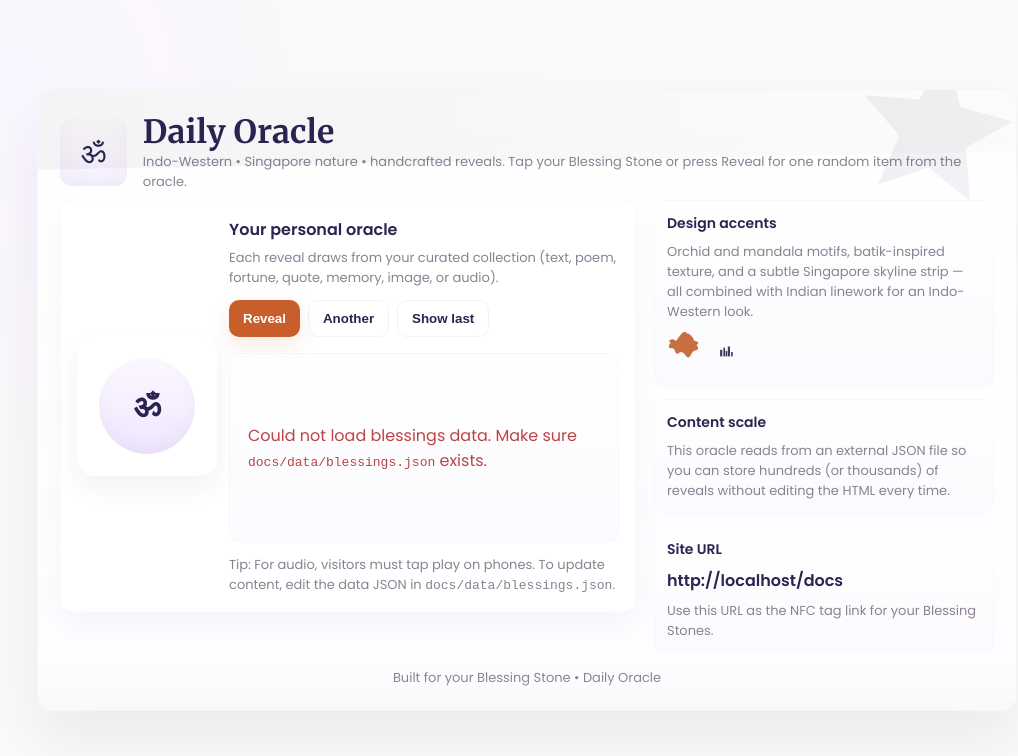
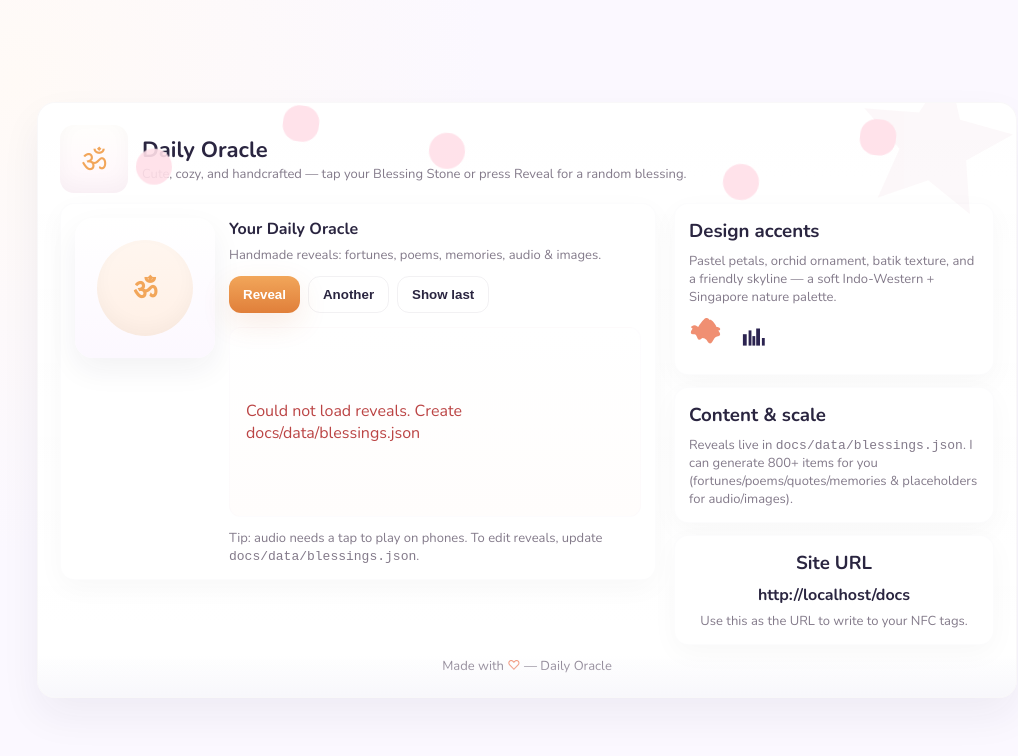
Before and after one commit to gshreya2003-collab/Shreya-s-daily-message-hub, a plain HTML site: page docs/index.html in a window 1280 px wide. Shown: the whole page, without its empty margins (113-1131 px from the left). Drawn offline with nearby package versions, Linux system fonts and the light colour scheme; no server answers.

Commit message:
Update index.html

```diff
--- a/docs/index.html
+++ b/docs/index.html
@@ -3,158 +3,127 @@
 <head>
   <meta charset="utf-8" />
   <meta name="viewport" content="width=device-width,initial-scale=1" />
-  <title>Daily Oracle • Tarot Stone</title>
+  <title>Daily Oracle — Blessing Stone</title>
 
-  <!-- fonts -->
-  <link href="https://fonts.googleapis.com/css2?family=Poppins:wght@300;400;600&family=Merriweather:wght@300;400;700&display=swap" rel="stylesheet">
+  <!-- Cute friendly fonts -->
+  <link href="https://fonts.googleapis.com/css2?family=Nunito:wght@300;400;700&family=Merriweather:wght@300;400;700&display=swap" rel="stylesheet">
 
   <style>
   :root{
-      --bg:#fbfaf8;
-      --card:#fff;
-      --ink:#2b2430;
-      --accent:#c85f2a;   /* saffron-like */
-      --deep:#2b2350;     /* indigo */
-      --leaf:#2a6f4a;
-      --muted:#8c8192;
-      --glass: rgba(255,255,255,0.7);
+    --bg1: #fffcfb;
+    --petal:#ffdfe8;    /* soft pink petal */
+    --mint:#daf6ea;     /* mint */
+    --lilac:#f5e9ff;    /* lilac */
+    --saffron:#f2a65a;  /* warm accent */
+    --ink:#2a2540;
+    --muted:#837a8a;
+    --card:#ffffff;
+    --glass: rgba(255,255,255,0.75);
+    --shadow: 0 18px 40px rgba(40,30,70,0.06);
   }
   *{box-sizing:border-box}
   html,body{height:100%;margin:0}
   body{
-      font-family:"Poppins",sans-serif;
     background:
-        radial-gradient(circle at 10% 10%, #faf6ff 0%, var(--bg) 40%),
-        repeating-linear-gradient(135deg, rgba(0,0,0,0.01) 0 2px, transparent 2px 10px);
+      radial-gradient(circle at 10% 10%, #fffaf6 0%, #fbf8ff 35%),
+      linear-gradient(180deg, rgba(250,245,250,0.02), rgba(245,244,250,0.02));
+    font-family: "Nunito", system-ui, -apple-system, "Segoe UI", Roboto, "Helvetica Neue", Arial;
     color:var(--ink);
-      -webkit-font-smoothing:antialiased;
-      padding:20px;
-      display:flex;
-      align-items:center;
-      justify-content:center;
+    padding:22px;
+    display:flex;align-items:center;justify-content:center;
   }
 
+  /* main wrapper */
   .wrap{
-      width:100%;
-      max-width:980px;
-      background:linear-gradient(180deg,rgba(255,255,255,0.96),rgba(253,252,255,0.99));
-      border-radius:16px;
-      padding:22px;
-      box-shadow: 0 30px 60px rgba(40,30,80,0.07);
-      position:relative;
-      overflow:hidden;
-      border:1px solid rgba(30,20,40,0.03);
+    width:100%; max-width:980px; border-radius:18px; padding:22px;
+    background: linear-gradient(180deg, rgba(255,255,255,0.95), rgba(255,255,255,0.98));
+    box-shadow:var(--shadow); border:1px solid rgba(60,40,80,0.03);
+    position:relative; overflow:hidden;
   }
 
-    /* header decorative */
-    .banner {
-      position:absolute; left:-10%; right:-10%; top:-24px; height:120px;
-      background: linear-gradient(90deg, rgba(45,34,75,0.06), rgba(200,95,40,0.02));
-      clip-path: polygon(0 0, 100% 0, 100% 70%, 0 88%);
+  /* soft decorative corners (orchid petals) */
+  .corner {
+    position:absolute; right:-40px; top:-40px; width:260px; opacity:0.08; transform:rotate(10deg);
+  }
+  .bottom-strip {
+    position:absolute; left:0; right:0; bottom:0; height:42px;
+    background: linear-gradient(180deg, rgba(255,255,255,0), rgba(245,244,250,0.7));
     pointer-events:none;
-      opacity:0.95;
   }
 
-    header {
-      display:flex; gap:16px; align-items:center; margin-bottom:8px;
+  header{display:flex;gap:14px;align-items:center;margin-bottom:10px}
+  .logo{
+    width:68px;height:68px;border-radius:14px;display:flex;align-items:center;justify-content:center;
+    background:linear-gradient(180deg,#fffefc,#fff6fb); font-family:"Merriweather", serif;
+    color:var(--saffron); font-size:30px; box-shadow: inset 0 -8px 20px rgba(0,0,0,0.03)
   }
-    .logo {
-      width:68px;height:68px;border-radius:12px;
-      background:linear-gradient(180deg,#fffefc,#f6f1ff);
-      display:flex;align-items:center;justify-content:center;
-      font-family:"Merriweather",serif;color:var(--deep); font-size:30px;
-      box-shadow: inset 0 -8px 20px rgba(0,0,0,0.03);
-    }
-    h1{margin:0;font-family:"Merriweather",serif;font-weight:700;color:var(--deep);letter-spacing:0.2px}
+  h1{margin:0;font-size:22px;color:var(--ink);font-weight:700}
   p.lead{margin:0;color:var(--muted);font-size:13px}
 
-    .grid { display:grid; grid-template-columns: 1fr 340px; gap:18px; align-items:start; }
-    @media (max-width:860px){ .grid{grid-template-columns:1fr} }
+  /* grid */
+  .grid{display:grid;grid-template-columns:1fr 320px;gap:18px;align-items:start}
+  @media (max-width:880px){.grid{grid-template-columns:1fr}}
 
-    /* left card */
-    .card {
-      background:var(--card); border-radius:12px; padding:16px; box-shadow:0 10px 30px rgba(40,30,70,0.04); border:1px solid rgba(80,60,120,0.02);
+  .card{background:var(--card);border-radius:14px;padding:14px;border:1px solid rgba(120,100,160,0.02);box-shadow:0 8px 28px rgba(20,15,40,0.03)}
+
+  /* left primary area */
+  .stone-row{display:flex;gap:14px;align-items:flex-start}
+  .stone-box{width:140px;height:140px;border-radius:18px;background:linear-gradient(180deg,#fff,#fcf8ff);display:flex;align-items:center;justify-content:center;box-shadow:0 12px 30px rgba(40,30,60,0.06)}
+  .stone-core{width:96px;height:96px;border-radius:50%;display:flex;align-items:center;justify-content:center;font-family:"Merriweather",serif;color:var(--saffron);font-weight:700;font-size:28px;background:linear-gradient(180deg,#fff6ef,#fff0e6);box-shadow:inset 0 -8px 18px rgba(0,0,0,0.03)}
+
+  .meta-line{color:var(--muted);font-size:13px;margin-top:6px}
+
+  .controls{display:flex;gap:10px;margin-top:10px;flex-wrap:wrap}
+  .btn{
+    background:linear-gradient(180deg,var(--saffron),#e07f3a);
+    color:white;border:0;padding:10px 14px;border-radius:12px;cursor:pointer;font-weight:700;box-shadow:0 10px 30px rgba(200,90,30,0.12);
+    transition:transform .12s ease, box-shadow .12s ease;
   }
+  .btn:hover{transform:translateY(-3px)}
+  .btn.secondary{background:transparent;color:var(--ink);border:1px solid rgba(40,30,60,0.06);box-shadow:none;font-weight:600}
 
-    .stone-row { display:flex; gap:12px; align-items:center; }
-    .stone-box {
-      width:140px; height:140px; border-radius:18px;
-      background: linear-gradient(180deg,#fff #f4f1ff);
-      display:flex;align-items:center;justify-content:center;
-      box-shadow: 0 12px 26px rgba(60,40,80,0.06);
-      position:relative;
-    }
-    .stone-core {
-      width:96px;height:96px;border-radius:50%;
-      background:linear-gradient(180deg,#fbf8ff,#efe6ff);
-      display:flex;align-items:center;justify-content:center;
-      font-family:"Merriweather",serif;color:var(--deep); font-weight:700; font-size:32px;
-      box-shadow: inset 0 -8px 18px rgba(0,0,0,0.03);
-    }
+  #result{margin-top:14px;min-height:190px;padding:16px;border-radius:12px;background:linear-gradient(180deg,#fff,#fffdfc);border:1px solid rgba(200,180,220,0.04);display:flex;align-items:center;justify-content:center;flex-direction:column}
+  .blessing{font-family:"Merriweather",serif;color:var(--deep);font-size:20px;line-height:1.5;text-align:center;margin:0;padding:0 12px;white-space:pre-wrap}
+  .tiny-meta{margin-top:12px;color:var(--muted);font-size:13px}
 
-    .controls { display:flex; gap:10px; margin-top:6px; flex-wrap:wrap }
-    .btn {
-      background:var(--accent); color:#fff; padding:10px 14px; border-radius:10px; border:0; cursor:pointer; font-weight:600;
-      box-shadow: 0 8px 22px rgba(200,80,30,0.12);
-    }
-    .btn.ghost { background:transparent; color:var(--deep); border:1px solid rgba(60,40,80,0.06); box-shadow:none }
+  /* cute floating petals */
+  .petal { position:absolute; width:36px; height:36px; border-radius:50%; background:var(--petal); opacity:0.9; filter:blur(.2px); transform-origin:center; animation: floaty 6s infinite ease-in-out; pointer-events:none }
+  .petal.p1{left:10%; top:8%; animation-delay:0s}
+  .petal.p2{left:25%; top:2%; animation-delay:1.5s}
+  .petal.p3{left:40%; top:6%; animation-delay:.7s}
+  .petal.p4{left:70%; top:12%; animation-delay:2s}
+  .petal.p5{left:84%; top:4%; animation-delay:3s}
 
-    #result {
-      margin-top:16px; min-height:190px; padding:18px; border-radius:12px; background:linear-gradient(180deg,#fff,#fbfbff);
-      border:1px solid rgba(100,80,150,0.03); display:flex; align-items:center; justify-content:center; flex-direction:column;
-    }
-    .blessing { font-family:"Merriweather", serif; color:var(--deep); font-size:20px; text-align:center; line-height:1.5; white-space:pre-wrap; margin:0; padding:0 8px }
-    .meta { margin-top:12px; color:var(--muted); font-size:13px }
+  @keyframes floaty{0%{transform:translateY(0) rotate(0)}50%{transform:translateY(-10px) rotate(8deg)}100%{transform:translateY(0) rotate(0)}}
 
-    /* right panel with motifs */
-    .aside {
-      display:flex; flex-direction:column; gap:12px;
-    }
-    .motif {
-      border-radius:12px; padding:12px; background:linear-gradient(180deg,#fff,#fbfbff); border:1px solid rgba(80,60,120,0.02);
-    }
-    .motif h3 { margin:0 0 8px 0; font-size:14px; color:var(--deep) }
-    .motif p { margin:0; color:var(--muted); font-size:13px }
+  /* right column */
+  .aside { display:flex;flex-direction:column;gap:12px }
+  .motif h3{margin:0 0 8px 0;color:var(--ink)}
+  .motif p{margin:0;color:var(--muted);font-size:13px}
+  .preview-img{width:100%;border-radius:10px;display:block;margin-top:10px;object-fit:cover;height:140px}
 
-    .ornament { display:flex; gap:8px; align-items:center; margin-top:8px }
-    .ornament svg { width:44px; height:44px; opacity:0.9 }
+  footer{text-align:center;margin-top:14px;color:var(--muted);font-size:13px}
 
-    /* footer */
-    footer { margin-top:14px; text-align:center; color:var(--muted); font-size:13px }
-
-    /* small screens safety */
+  /* responsive safety */
   @media (max-width:520px){
-      .stone-core{font-size:26px;width:78px;height:78px}
+    .stone-box{width:110px;height:110px}
+    .stone-core{width:70px;height:70px;font-size:20px}
     .btn{padding:8px 10px}
   }
-
-    /* subtle mandala top-right */
-    .mandala {
-      position:absolute; right:-40px; top:-40px; width:260px; opacity:0.06; transform:rotate(10deg);
-    }
-
-    /* decorative skyline strip bottom */
-    .skyline {
-      position:absolute; left:0; right:0; bottom:0; height:32px; background:
-      linear-gradient(180deg, rgba(255,255,255,0), rgba(245,245,247,0.6));
-      display:block; pointer-events:none;
-    }
-
   </style>
 </head>
 <body>
-  <div class="wrap" role="main">
-    <div class="banner" aria-hidden="true"></div>
-    <!-- subtle mandala -->
-    <svg class="mandala" viewBox="0 0 200 200" xmlns="http://www.w3.org/2000/svg" aria-hidden="true">
-      <g fill="#2b2350"><path d="M100 2 L116 40 L158 44 L126 70 L136 110 L100 90 L64 110 L74 70 L42 44 L84 40 Z"></path></g>
+  <div class="wrap" role="main" aria-live="polite">
+    <!-- decorative -->
+    <svg class="corner" viewBox="0 0 200 200" xmlns="http://www.w3.org/2000/svg" aria-hidden="true">
+      <g fill="#dba6b8"><path d="M100 2 L116 40 L158 44 L126 70 L136 110 L100 90 L64 110 L74 70 L42 44 L84 40 Z"/></g>
     </svg>
 
     <header>
       <div class="logo">ॐ</div>
       <div>
         <h1>Daily Oracle</h1>
-        <p class="lead">Indo-Western • Singapore nature • handcrafted reveals. Tap your Blessing Stone or press Reveal for one random item from the oracle.</p>
+        <p class="lead">Cute, cozy, and handcrafted — tap your Blessing Stone or press Reveal for a random blessing.</p>
       </div>
     </header>
 
@@ -165,87 +134,84 @@
           <div class="stone-box" aria-hidden="true"><div class="stone-core">ॐ</div></div>
 
           <div style="flex:1">
-            <div style="display:flex;justify-content:space-between;align-items:start;gap:12px;flex-wrap:wrap">
+            <div style="display:flex;justify-content:space-between;align-items:flex-start;gap:12px;flex-wrap:wrap">
               <div>
-                <div style="font-weight:700;color:var(--deep)">Your personal oracle</div>
-                <div style="color:var(--muted);font-size:13px;margin-top:6px">Each reveal draws from your curated collection (text, poem, fortune, quote, memory, image, or audio).</div>
+                <div style="font-weight:800;color:var(--ink)">Your Daily Oracle</div>
+                <div class="meta-line">Handmade reveals: fortunes, poems, memories, audio & images.</div>
               </div>
+
               <div style="display:flex;gap:8px">
                 <button id="reveal" class="btn">Reveal</button>
-                <button id="newOne" class="btn ghost">Another</button>
-                <button id="last" class="btn ghost">Show last</button>
+                <button id="newOne" class="btn secondary">Another</button>
+                <button id="last" class="btn secondary">Show last</button>
               </div>
             </div>
 
-            <div id="result" aria-live="polite">
-              <div id="contentArea"><p style="color:var(--muted)">Tap Reveal to draw a blessing from the Daily Oracle.</p></div>
+            <div id="result">
+              <div id="contentArea"><p style="color:var(--muted)">Tap Reveal to draw from your curated collection.</p></div>
             </div>
 
-            <div style="margin-top:12px;color:var(--muted);font-size:13px">Tip: For audio, visitors must tap play on phones. To update content, edit the data JSON in <code>docs/data/blessings.json</code>.</div>
+            <div class="tiny-meta">Tip: audio needs a tap to play on phones. To edit reveals, update <code>docs/data/blessings.json</code>.</div>
           </div>
         </div>
       </div>
 
       <!-- right -->
       <aside class="aside">
-        <div class="motif">
+        <div class="card motif">
           <h3>Design accents</h3>
-          <p>Orchid and mandala motifs, batik-inspired texture, and a subtle Singapore skyline strip — all combined with Indian linework for an Indo-Western look.</p>
-          <div class="ornament">
-            <!-- small orchid icon -->
-            <svg viewBox="0 0 24 24" xmlns="http://www.w3.org/2000/svg"><path fill="#c45f2a" d="M12 2s2.5 2 3 4c0 0 1.8 0 2 1s-1 1-1 1 1 1 1 2-1 1-1 1-1.2 0-2 1-1.5 3-2.5 3-1.5-1.5-2-2-1.3-1-2-1-1 1-2 1-1.2-3-2.5-3-2 0-2-1 1-2 1-2-1-1-1-1 1-1 2-1 2 1 2 1 1-2 3-4 3 0 3 0z"/></svg>
-
-            <!-- simple skyline -->
-            <svg viewBox="0 0 80 24" xmlns="http://www.w3.org/2000/svg"><g fill="#2b2350"><rect x="2" y="8" width="4" height="12"/><rect x="8" y="4" width="3" height="16"/><rect x="12" y="10" width="3" height="10"/><rect x="16" y="2" width="4" height="18"/><rect x="22" y="12" width="3" height="8"/></g></svg>
+          <p>Pastel petals, orchid ornament, batik texture, and a friendly skyline — a soft Indo-Western + Singapore nature palette.</p>
+          <div style="display:flex;gap:8px;align-items:center;margin-top:10px">
+            <!-- small orchid -->
+            <svg width="44" height="44" viewBox="0 0 24 24" xmlns="http://www.w3.org/2000/svg"><path fill="#f08f72" d="M12 2s2.5 2 3 4c0 0 1.8 0 2 1s-1 1-1 1 1 1 1 2-1 1-1 1-1.2 0-2 1-1.5 3-2.5 3-1.5-1.5-2-2-1.3-1-2-1-1 1-2 1-1.2-3-2.5-3-2 0-2-1 1-2 1-2-1-1-1-1 1-1 2-1 2 1 2 1 1-2 3-4 3 0 3 0z"/></svg>
+            <!-- skyline -->
+            <svg width="76" height="44" viewBox="0 0 80 24" xmlns="http://www.w3.org/2000/svg"><g fill="#2b2350"><rect x="2" y="8" width="4" height="12"/><rect x="8" y="4" width="3" height="16"/><rect x="12" y="10" width="3" height="10"/><rect x="16" y="2" width="4" height="18"/><rect x="22" y="12" width="3" height="8"/></g></svg>
           </div>
         </div>
 
-        <div class="motif">
-          <h3>Content scale</h3>
-          <p class="sample">This oracle reads from an external JSON file so you can store hundreds (or thousands) of reveals without editing the HTML every time.</p>
+        <div class="card motif">
+          <h3>Content & scale</h3>
+          <p>Reveals live in <code>docs/data/blessings.json</code>. I can generate 800+ items for you (fortunes/poems/quotes/memories & placeholders for audio/images).</p>
         </div>
 
-        <div class="motif">
+        <div class="card motif" style="text-align:center">
           <h3>Site URL</h3>
-          <div id="siteurl" style="font-weight:700;color:var(--deep);margin-top:8px"></div>
-          <div style="margin-top:8px;color:var(--muted);font-size:13px">Use this URL as the NFC tag link for your Blessing Stones.</div>
+          <div id="siteurl" style="font-weight:800;color:var(--ink);margin-top:8px"></div>
+          <div style="color:var(--muted);font-size:13px;margin-top:6px">Use this as the URL to write to your NFC tags.</div>
         </div>
       </aside>
     </div>
 
-    <footer>Built for your Blessing Stone • Daily Oracle</footer>
+    <footer style="margin-top:12px">Made with <span style="color:#f08f72">♡</span> — Daily Oracle</footer>
 
-    <div class="skyline" aria-hidden="true"></div>
+    <div class="bottom-strip"></div>
+
+    <!-- floating petals (for cute look) -->
+    <div class="petal p1" style="border-radius:18px; transform:rotate(-20deg)"></div>
+    <div class="petal p2" style="border-radius:16px; transform:rotate(10deg)"></div>
+    <div class="petal p3" style="border-radius:20px; transform:rotate(40deg)"></div>
+    <div class="petal p4" style="border-radius:18px; transform:rotate(-10deg)"></div>
+    <div class="petal p5" style="border-radius:16px; transform:rotate(6deg)"></div>
   </div>
 
   <script>
-    /* =========
-       Script loads large JSON from docs/data/blessings.json
-       JSON structure: array of items
-       item = { type: "text"|"fortune"|"poem"|"quote"|"memory"|"audio"|"image", content: "string", src: "url", label: "string (optional)" }
-       Example:
-         { "type":"fortune", "content":"A small kindness will return to you." }
-         { "type":"audio", "src":"https://docs.google.com/uc?export=download&id=FILEID", "label":"A soft voice" }
-    ========== */
-
-    const DATA_URL = './data/blessings.json'; // path relative to docs/index.html
+  // DATA URL (relative path to JSON file)
+  const DATA_URL = './data/blessings.json';
 
   let items = [];
   let lastIdx = null;
 
-    // fetch JSON and enable UI
   async function loadData(){
     try {
-        const res = await fetch(DATA_URL + '?v=' + (Date.now())); // cache-bust while editing
-        if(!res.ok) throw new Error('Data not found: ' + res.status);
+      const res = await fetch(DATA_URL + '?v=' + (Date.now()));
+      if(!res.ok) throw new Error('Could not load blessings JSON: ' + res.status);
       items = await res.json();
-        console.log('Loaded', items.length, 'items');
-        // optional auto reveal a random item on load:
+      console.log('Daily Oracle loaded', items.length, 'items');
+      // optionally show a random one automatically:
       // revealRandom();
-      } catch (err){
-        console.error(err);
-        const box = document.getElementById('contentArea');
-        box.innerHTML = '<p style="color:#b44">Could not load blessings data. Make sure <code>docs/data/blessings.json</code> exists.</p>';
+    } catch (e) {
+      console.error(e);
+      document.getElementById('contentArea').innerHTML = '<p style="color:#b44">Could not load reveals. Create docs/data/blessings.json</p>';
     }
   }
 
@@ -253,32 +219,30 @@
     if(!items || items.length === 0) return -1;
     if(items.length === 1) return 0;
     let i;
-      do { i = Math.floor(Math.random() * items.length); } while(items.length>1 && i === last);
+    do { i = Math.floor(Math.random()*items.length); } while(items.length>1 && i === last);
     return i;
   }
 
   function renderItem(i){
     const box = document.getElementById('contentArea');
     box.innerHTML = '';
-      if(i < 0) { box.innerHTML = '<p style="color:var(--muted)">No blessings yet. Add reveals to docs/data/blessings.json</p>'; return; }
+    if(i < 0){ box.innerHTML = '<p style="color:var(--muted)">No reveals yet — add items to docs/data/blessings.json</p>'; return; }
     const it = items[i];
-      if(!it) { box.innerHTML = '<p style="color:var(--muted)">Invalid item</p>'; return; }
+    if(!it){ box.innerHTML = '<p style="color:var(--muted)">Invalid item</p>'; return; }
 
     if(it.type === 'audio'){
-        const title = document.createElement('div'); title.className='meta'; title.innerText = it.label || 'Audio Blessing';
-        const audio = document.createElement('audio'); audio.controls = true; audio.src = it.src; audio.setAttribute('playsinline','');
-        audio.setAttribute('preload','none'); // avoid heavy downloads
-        box.appendChild(title); box.appendChild(audio);
-        const hint = document.createElement('div'); hint.className='meta'; hint.innerText = 'Tap play to hear the blessing.';
-        box.appendChild(hint);
+      const t = document.createElement('div'); t.className='tiny-meta'; t.innerText = it.label || 'Audio Blessing';
+      const audio = document.createElement('audio'); audio.controls=true; audio.src=it.src; audio.setAttribute('playsinline',''); audio.setAttribute('preload','none');
+      box.appendChild(t); box.appendChild(audio);
+      const hint = document.createElement('div'); hint.className='tiny-meta'; hint.innerText = 'Tap play to listen.'; box.appendChild(hint);
     } else if(it.type === 'image'){
       const img = document.createElement('img'); img.src = it.src; img.alt = it.label || 'image'; img.style.maxWidth='92%'; img.style.borderRadius='10px';
       box.appendChild(img);
-        if(it.label){ const cap = document.createElement('div'); cap.className='meta'; cap.innerText = it.label; box.appendChild(cap); }
+      if(it.label){ const cap = document.createElement('div'); cap.className='tiny-meta'; cap.innerText = it.label; box.appendChild(cap); }
     } else {
-        const p = document.createElement('p'); p.className='blessing'; p.innerText = it.content || it.text || '';
+      const p = document.createElement('div'); p.className='blessing'; p.innerText = it.content || it.text || '';
       box.appendChild(p);
-        const meta = document.createElement('div'); meta.className='meta'; meta.innerText = (it.type || 'Text').charAt(0).toUpperCase() + (it.type || 'Text').slice(1);
+      const meta = document.createElement('div'); meta.className='tiny-meta'; meta.innerText = (it.type || 'Text').charAt(0).toUpperCase() + (it.type || 'Text').slice(1);
       box.appendChild(meta);
     }
   }
@@ -291,12 +255,11 @@
   });
   document.getElementById('last').addEventListener('click', ()=>{ if(lastIdx !== null) renderItem(lastIdx); });
 
-    // show site url for convenient NFC copying
+  // show site url for NFC programming
   (function(){ const site = location.origin + location.pathname.replace(/\/index\.html$/,''); document.getElementById('siteurl').innerText = site; })();
 
-    // load data immediately
+  // load data
   loadData();
-
   </script>
 </body>
 </html>
```
Lines whose indentation alone changed are shown as unchanged.
